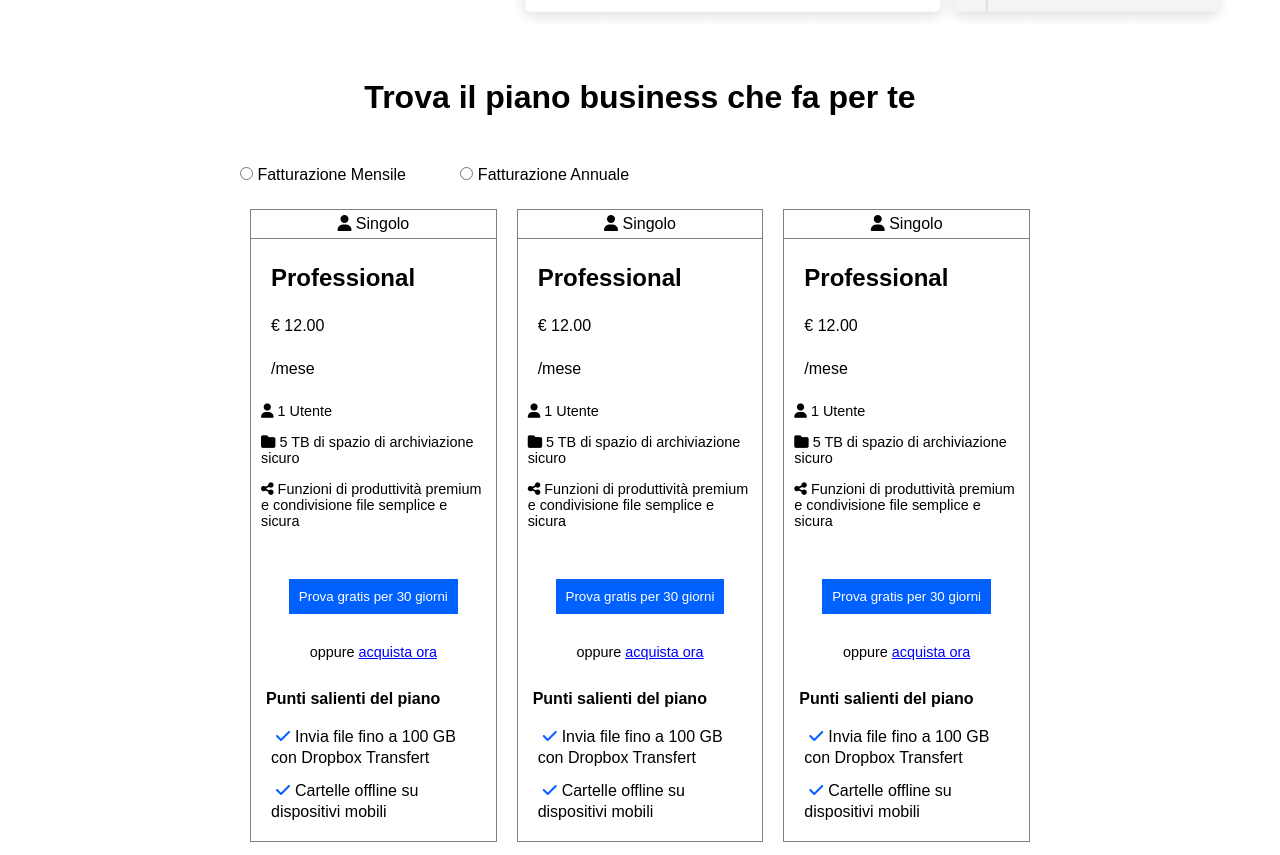
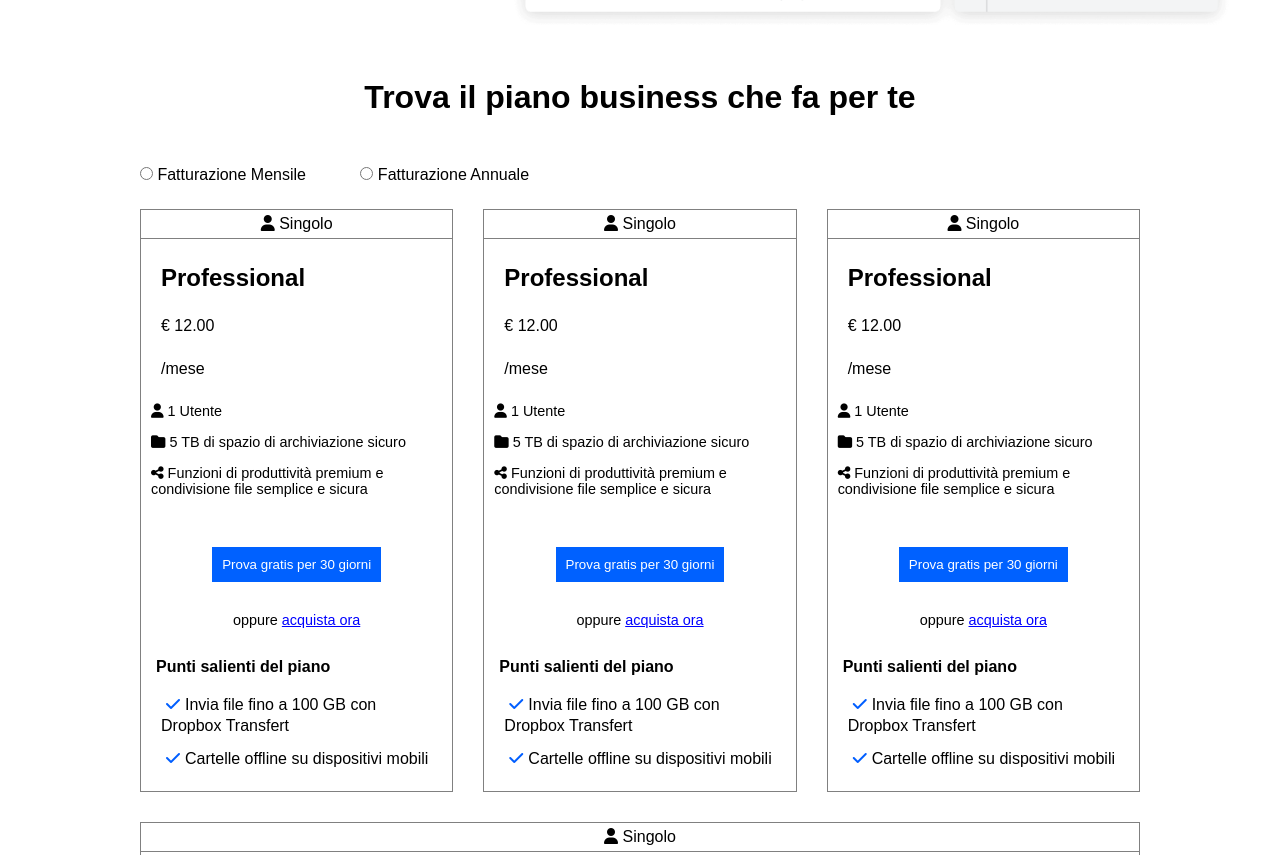
Before and after one commit to FraFra2/htmlcss-dropbox, a plain HTML site: page index.html in a window 1280 px wide. Shown: the part 740-1595 px from the top of the page. Drawn offline with Linux system fonts and the light colour scheme.

Commit message:
Correzioni

```diff
--- a/css/style.css
+++ b/css/style.css
@@ -98,12 +98,12 @@ button{
 /* * Seconda sezione piani */
 
 .small-container{
-    width: 800px;
+    width: 1000px;
     margin: 0 auto;
 
 }
 .radiodiv{
-    margin-top: 25px;
+    margin: 25px 0px;
 }
 .radiodiv :nth-child(2){
     margin-left: 50px;
@@ -112,11 +112,11 @@ button{
 .row{
     display: flex;
     flex-wrap: wrap;
+    gap: 30px;
 }
 .col3{
     min-height: 500px;
     border: 1px solid grey;
-    margin: 25px 10px;
     width: calc(100% / 3 - 20px);
 
 }
@@ -133,6 +133,7 @@ button{
 }
 .plan-name h3{
     font-size: 1.5em;
+
 
 }
 .plan-name *{
@@ -243,6 +244,10 @@ li{
     width: calc((100% / 3) - 20px);
     height: 500px;
     margin: 0 10px;
+}
+
+.card h3{
+    margin-bottom: 20px;
 }
 
 .card img{
```
